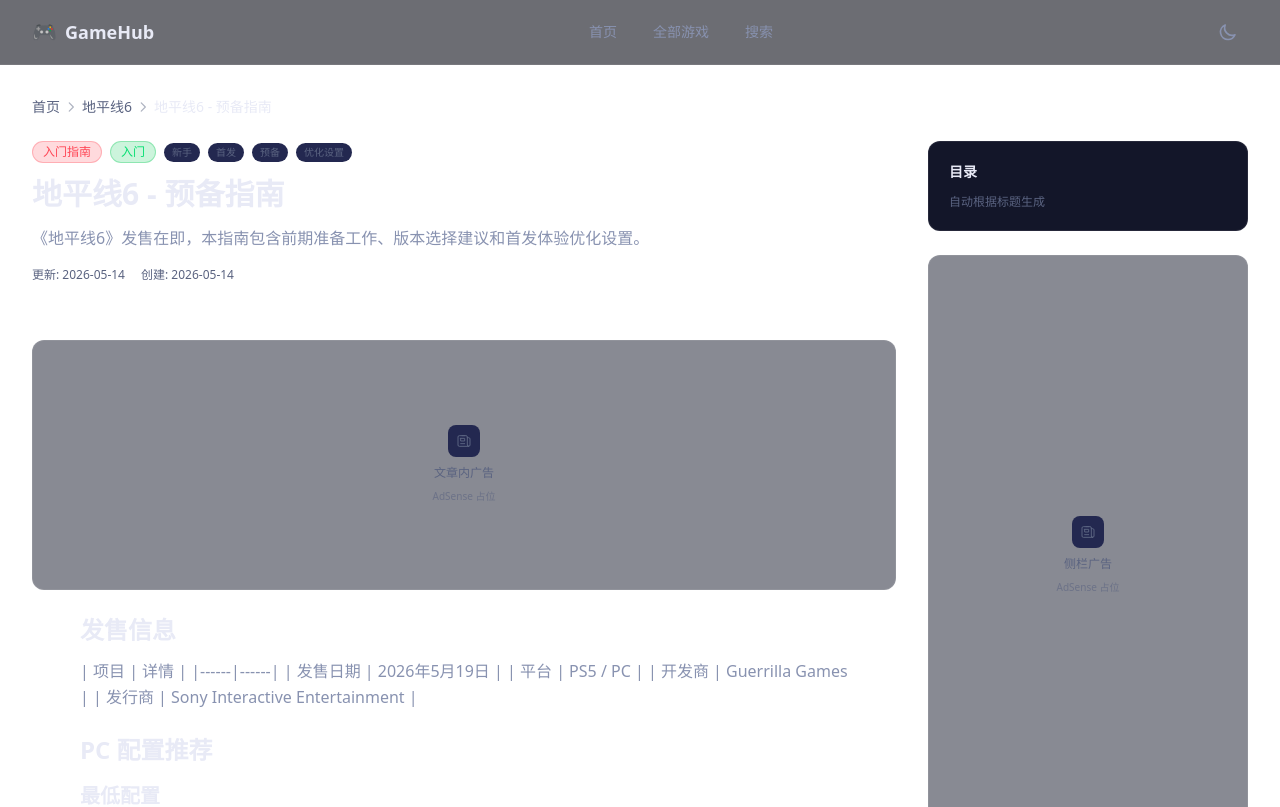
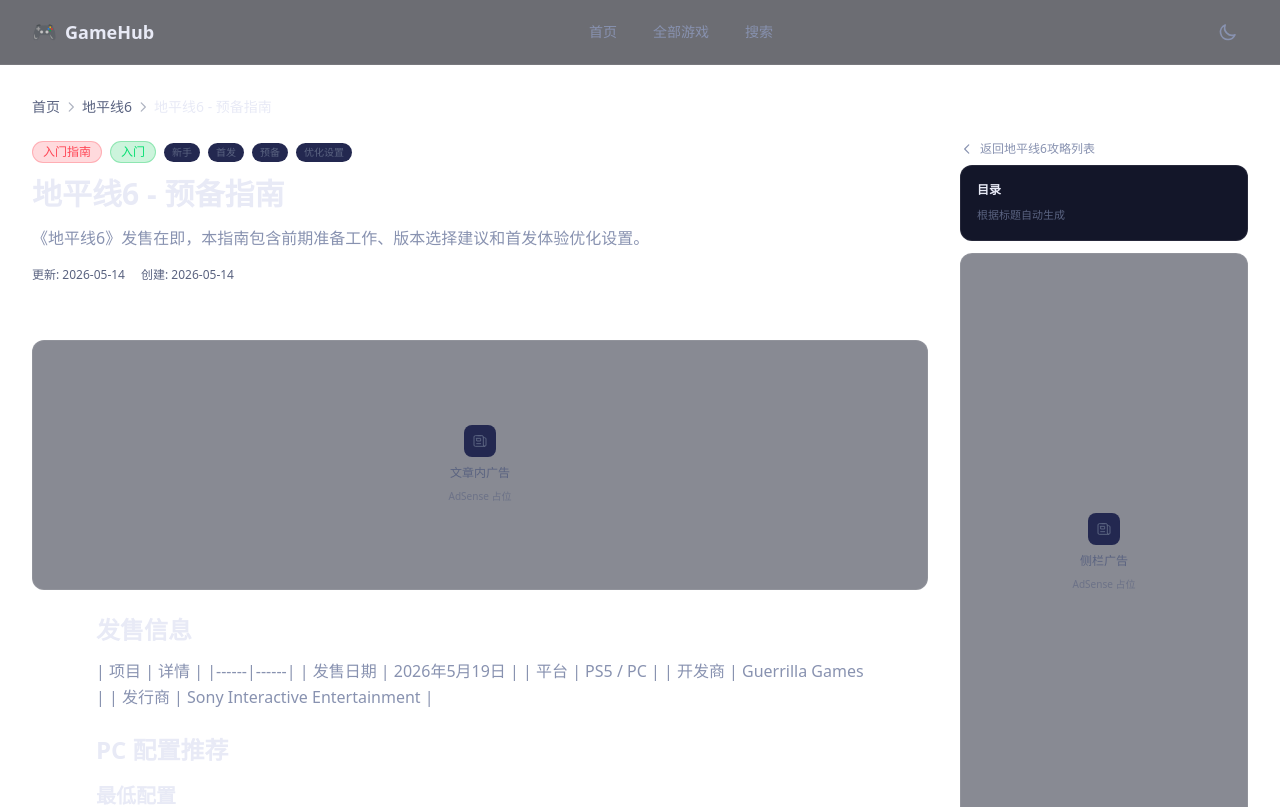
Before and after one commit to River-ak3/game-hub, a Next.js app: page /games/dixian6/prep-guide in a window 1280 px wide. Shown: the top 807 px of the page. Built offline with nearby package versions, Linux system fonts and the light colour scheme.

Commit message:
feat(phase3): UI/UX improvements - src/app/games/[slug]/[guide]/page.tsx

```diff
--- a/src/app/games/[slug]/[guide]/page.tsx
+++ b/src/app/games/[slug]/[guide]/page.tsx
@@ -160,11 +160,22 @@ export default async function GuidePage({ params }: PageProps) {
         </article>
 
         {/* Sidebar */}
-        <aside className="hidden lg:block w-80 shrink-0">
-          <div className="sticky top-24 space-y-6">
-            <div className="rounded-xl bg-surface border border-border p-5">
-              <h3 className="text-sm font-semibold text-text-primary mb-3">目录</h3>
-              <p className="text-xs text-text-muted">自动根据标题生成</p>
+        <aside className="hidden lg:block w-72 shrink-0">
+          <div className="toc-sticky space-y-3">
+            {/* Back to games */}
+            <a
+              href={`/games/${slug}`}
+              className="flex items-center gap-1.5 text-xs text-muted-foreground hover:text-primary transition-colors mb-2"
+            >
+              <svg className="w-3.5 h-3.5" fill="none" stroke="currentColor" viewBox="0 0 24 24">
+                <path strokeLinecap="round" strokeLinejoin="round" strokeWidth={2} d="M15 19l-7-7 7-7" />
+              </svg>
+              返回{game?.title || slug}攻略列表
+            </a>
+            {/* TOC Placeholder */}
+            <div className="rounded-xl bg-surface border border-border p-4">
+              <h3 className="text-xs font-semibold text-text-primary mb-2">目录</h3>
+              <p className="text-[11px] text-text-muted leading-relaxed">根据标题自动生成</p>
             </div>
             <AdSlot slot="sidebar" />
           </div>
```
